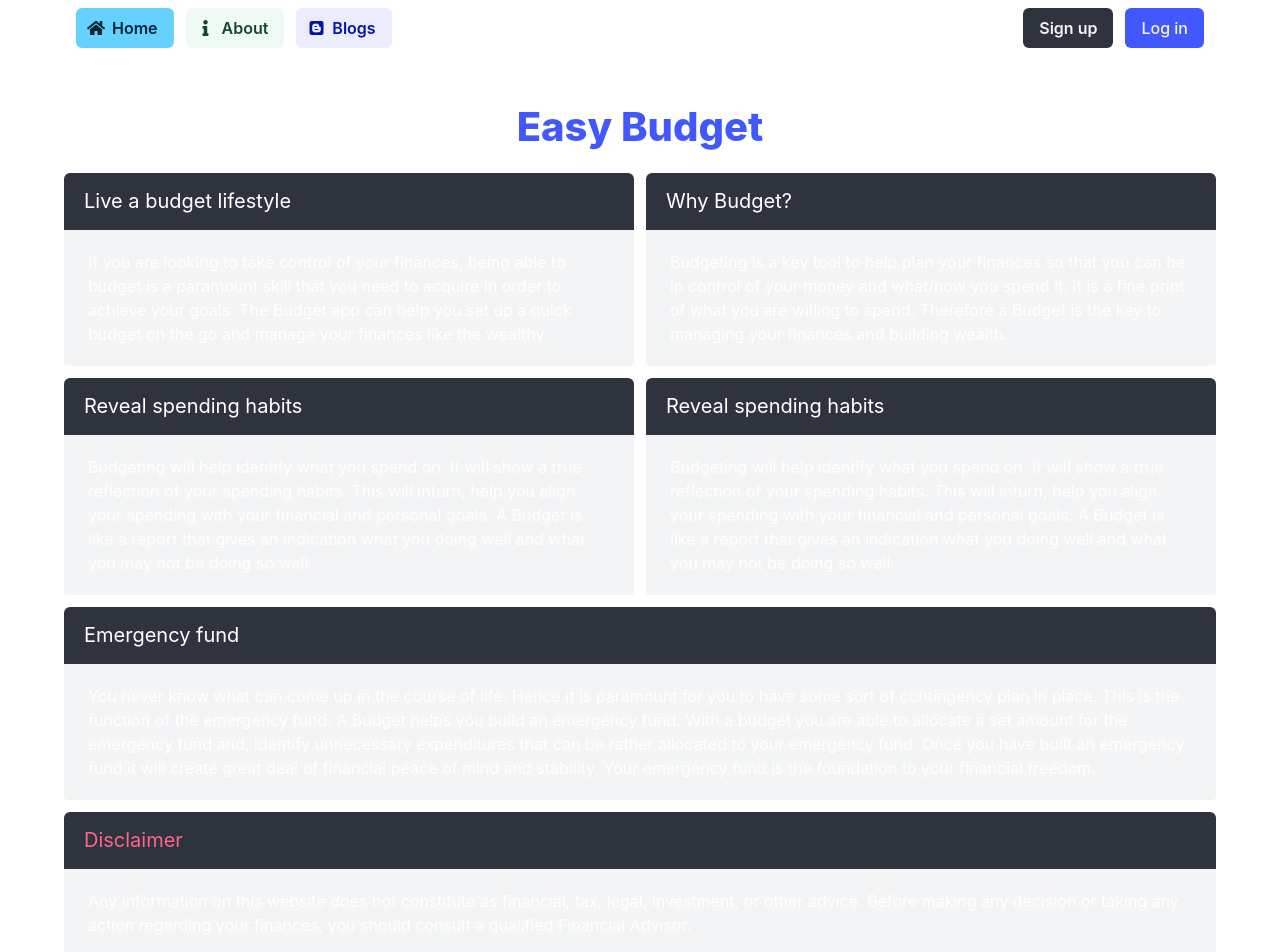
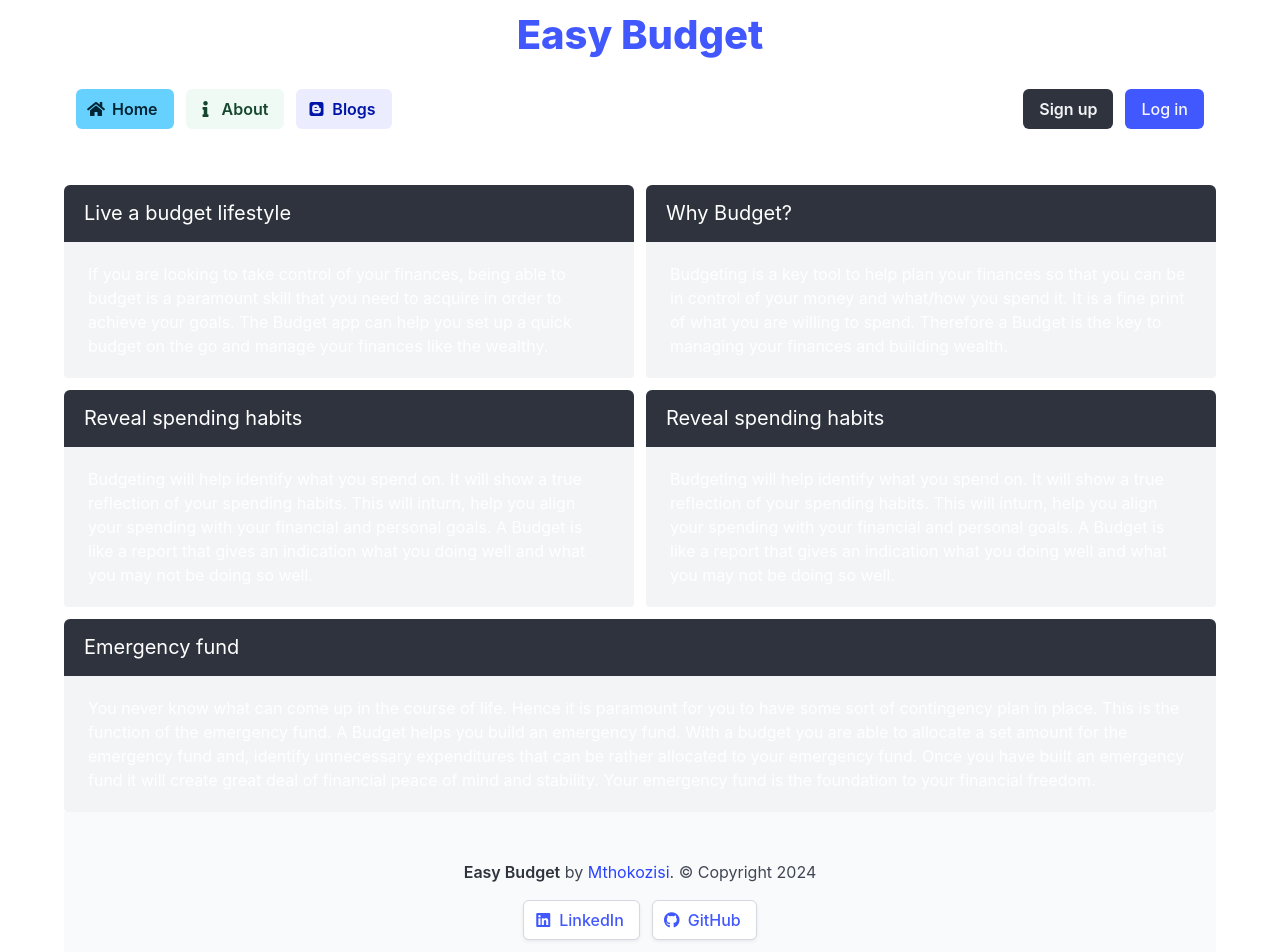
Before and after one commit to MthoMSY/bapp, a React (Vite) app: page /home in a window 1280 px wide. Shown: the top 952 px of the page. Built offline with nearby package versions, Linux system fonts and the light colour scheme.

Commit message:
add blog and about pages to app; rework the heading to be above global navigation bar

```diff
--- a/src/App.tsx
+++ b/src/App.tsx
@@ -2,12 +2,14 @@ import { Outlet } from "react-router-dom";
 import { ToastContainer } from "react-toastify";
 import { Footer } from "./components/Footer";
 import NavigationBar from "./components/NavigationBar";
+import { Header } from "./components/Header";
 
 function App() {
   return (
     <>
       <div className="container is-fluid">
         <ToastContainer />
+        <Header />
         <NavigationBar />
         <div className="hero is-fullheight-with-navbar">
           <Outlet />
--- a/src/components/About.tsx
+++ b/src/components/About.tsx
@@ -1,12 +1,4 @@
-import { Budget } from "../types/budget";
-
 const About = () => {
-  const budgets: Budget[] = [];
-  const getType = (): string => {
-    const num = Math.floor(Math.random() * 2);
-    if (num == 0) return "Strict";
-    return "Flexible";
-  };
   return <div>About</div>;
 };
 
--- /dev/null
+++ b/src/components/Blogs.tsx
@@ -0,0 +1,3 @@
+export const Blogs = () => {
+  return <div>Blogs</div>;
+};
--- /dev/null
+++ b/src/components/Header.tsx
@@ -0,0 +1,9 @@
+import React from 'react'
+
+export const Header = () => {
+  return (
+    <div className="content is-medium pt-3">
+    <h1 className="title has-text-centered has-text-link">Easy Budget</h1>
+  </div>
+  )
+}
--- a/src/components/Home.tsx
+++ b/src/components/Home.tsx
@@ -1,11 +1,6 @@
-import { DISCLAIMER } from "../assets/common-messages";
-
 export const Home = () => {
   return (
     <section className="container is-fluid">
-      <div className="content is-medium">
-        <h1 className="title has-text-centered has-text-link">Easy Budget</h1>
-      </div>
       <div className="content is-medium">
         <div className="fixed-grid has-2-cols has-1-cols-mobile ">
           <div className="grid">
@@ -105,18 +100,6 @@ export const Home = () => {
                 </div>
               </article>
             </div>
-            <div className="cell is-col-span-2">
-              <article className="message">
-                <div className="message-header">
-                  <p className="subtitle has-text-white has-text-danger">
-                    Disclaimer
-                  </p>
-                </div>
-                <div className="message-body has-text-white">
-                  <p>{DISCLAIMER}</p>
-                </div>
-              </article>
-            </div>
           </div>
         </div>
       </div>
--- a/src/main.tsx
+++ b/src/main.tsx
@@ -12,6 +12,7 @@ import { ProtectedRoute } from "./auth/ProtectedRoute";
 import { Budgets } from "./components/budget/Budgets";
 import { Home } from "./components/Home";
 import About from "./components/About";
+import { Blogs } from "./components/Blogs";
 
 const router = createBrowserRouter([
   {
@@ -23,6 +24,7 @@ const router = createBrowserRouter([
         path: "/about",
         element: <About />,
       },
+      { path: "/blogs", element: <Blogs /> },
       {
         path: "/home",
         element: <Home />,
```
